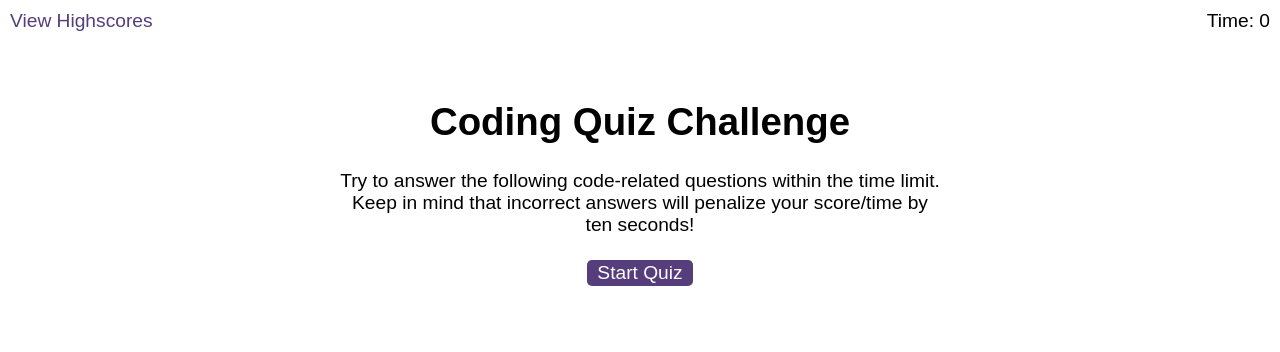
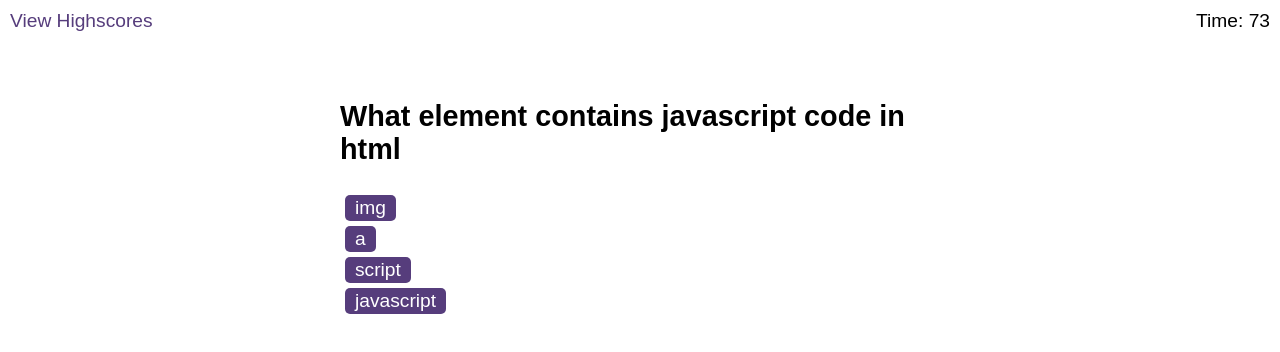
Before and after one commit to JoshW1ll1ams/Code-Quiz, a plain HTML site: page starter/index.html in a window 1280 px wide. Both pictures are taken after a click on the button "Start Quiz". Drawn offline with Linux system fonts and the light colour scheme.

Commit message:
Added functions

```diff
--- /dev/null
+++ b/starter/assets/js/logic.js
@@ -0,0 +1,121 @@
+
+var startButton = document.querySelector("#start")
+var startScreen = document.querySelector("#start-screen")
+var questionScreen = document.querySelector("#questions")
+var endScreen = document.querySelector("#end-screen")
+var timer = document.querySelector("#time")
+
+var questionTitle = document.querySelector("#question-title")
+var choicesArea = document.querySelector("#choices")
+
+var finalScore = document.querySelector("#final-score")
+var submitButton = document.querySelector("#submit")
+
+var awnserlist = document.createElement("ol");
+var awnser1 = document.createElement("button");
+var awnser2 = document.createElement("button");
+var awnser3 = document.createElement("button");
+var awnser4 = document.createElement("button");
+
+awnserlist.appendChild(awnser1)
+awnserlist.appendChild(awnser2)
+awnserlist.appendChild(awnser3)
+awnserlist.appendChild(awnser4)
+choicesArea.appendChild(awnserlist)
+
+var time = 75;
+var timerInterval;
+
+//Timer function
+function Timer()
+{
+    timerInterval = setInterval(function()
+    {
+        time--;
+        timer.textContent = time;
+        if(time == 0)
+        {
+            clearInterval(timerInterval);
+            TriggerEndScreen()
+        }
+    },1000
+    );
+}
+
+//Start screen button listener
+startButton.addEventListener("click", function()
+{
+    startScreen.textContent = "";
+    StartQuestions()
+})
+
+
+//End screen submit button listener
+submitButton.addEventListener("click", function()
+{
+
+})
+
+
+var counter = 0;
+
+//Start question function
+function StartQuestions()
+{
+    Timer()
+    PropegateAwnsers(counter)
+
+    questionScreen.setAttribute("class","")
+
+    choicesArea.addEventListener("click", function(event)
+    {
+        var element = event.target;
+        if(element.textContent == questions[counter].correctAwnser)
+        {
+            if(counter < questions.length-1)
+            {
+                time +=15
+                counter ++
+                PropegateAwnsers(counter)
+            }
+            else
+            {
+                TriggerEndScreen()
+                clearInterval(timerInterval);
+            }
+        }
+        if(element.textContent != questions[counter].correctAwnser)
+        {
+            if(counter < questions.length-1)
+            {
+                time -=15
+                counter ++
+                PropegateAwnsers(counter)
+            }
+            else
+            {
+                TriggerEndScreen()
+                clearInterval(timerInterval);
+            }
+        }
+        })
+
+}
+
+//Add aawnsers to screen function
+function PropegateAwnsers(i)
+{
+    questionTitle.textContent = questions[i].questionText;
+    awnser1.textContent = questions[i].awnsers[0];
+    awnser2.textContent = questions[i].awnsers[1];
+    awnser3.textContent = questions[i].awnsers[2];
+    awnser4.textContent = questions[i].awnsers[3];
+}
+
+// Function to trigger end screen
+function TriggerEndScreen()
+{
+    questionScreen.setAttribute("class","hide")
+    endScreen.setAttribute("class","")
+    finalScore.textContent = "Your final score is " + time
+}
--- /dev/null
+++ b/starter/assets/js/questions.js
@@ -0,0 +1,24 @@
+var questions =[
+    {
+    questionText: "What element contains javascript code in html",
+    awnsers: ["img","a","script","javascript"],
+    correctAwnser: "script"
+    },
+    {
+    questionText: "When assigning a value to a variable how many equals signs do we use?",
+    awnsers: [3,2,1,4],
+    correctAwnser: 1
+    },
+    {
+    questionText: "What keyword is used to create a function in javascript",
+    awnsers: ["def","func","execute","function"],
+    correctAwnser: "function"
+    },
+    {
+    questionText: "Which of the following is not an operator in javascript",
+    awnsers: ["+","-","*","£"],
+    correctAwnser: "£"
+    },
+
+
+]
--- /dev/null
+++ b/starter/assets/js/savedscore.js
@@ -0,0 +1 @@
+var savedScores = []
--- a/starter/index.html
+++ b/starter/index.html
@@ -44,5 +44,6 @@
 
     <script src="./assets/js/questions.js"></script>
     <script src="./assets/js/logic.js"></script>
+    <script src="./assets/js/savedscore.js"></script>
   </body>
 </html>
```
